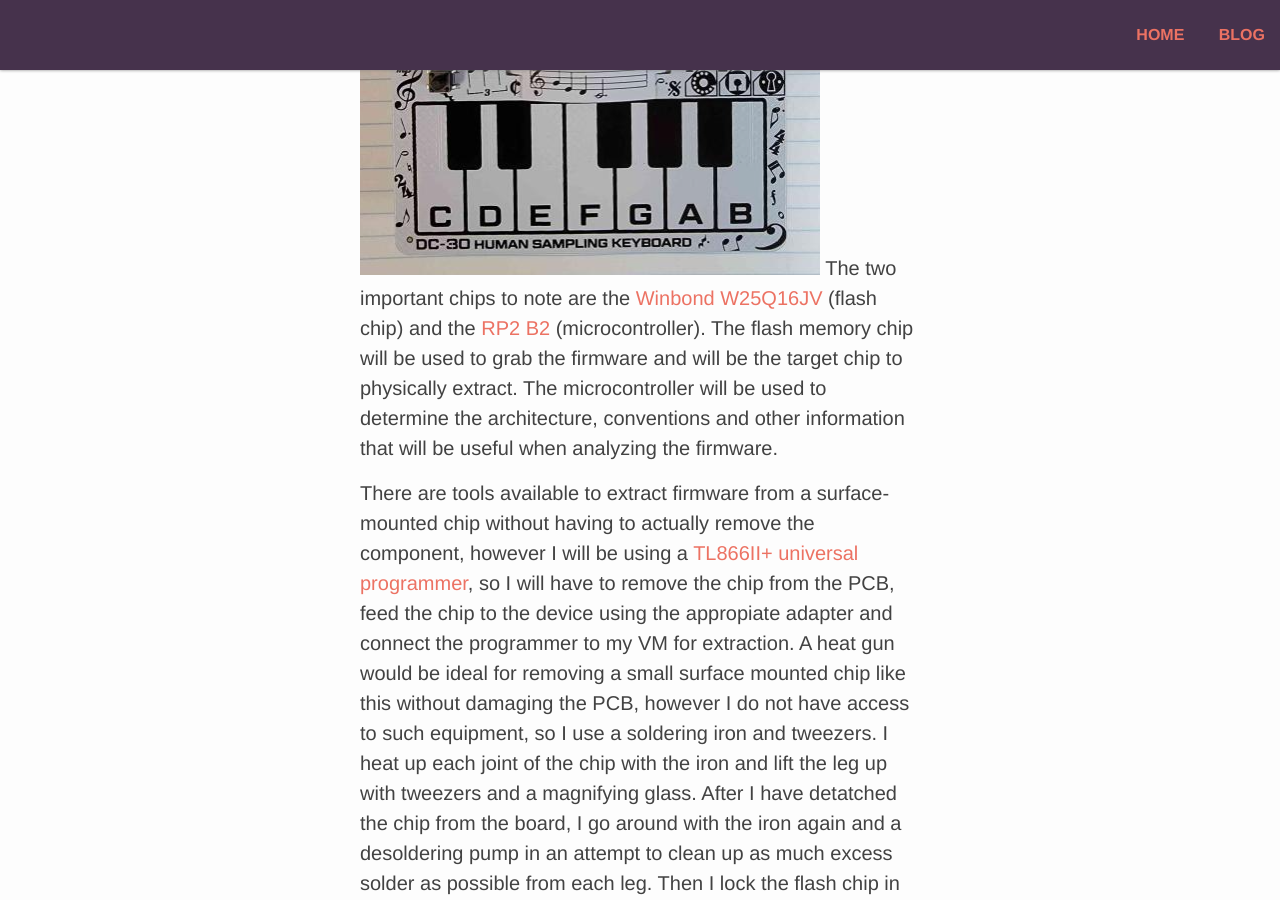
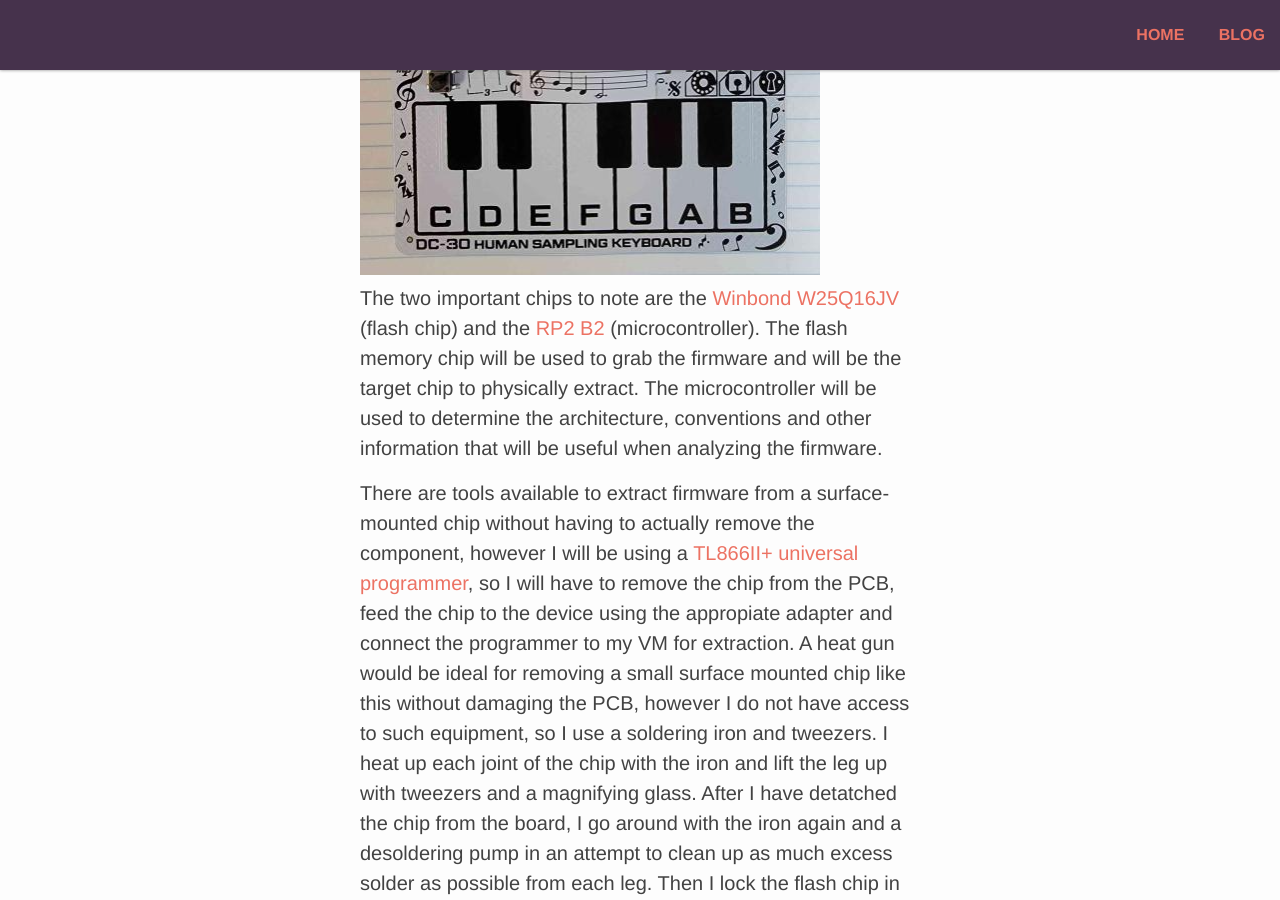
Before and after one commit to elbee-cyber/old.elbee-cyber.github.io, a Jekyll site: the page built from _posts/2022-11-22-Cracking-the-Defcon-30-Badge-Firmware.md, in a window 1280 px wide and 900 px high, scrolled down 1809 px. Built offline with Jekyll 4.4.1, drawn with Linux system fonts in a browser that asks for light colours.

Commit message:
Update 2022-11-22-Cracking-the-Defcon-30-Badge-Firmware.md

```diff
--- a/_posts/2022-11-22-Cracking-the-Defcon-30-Badge-Firmware.md
+++ b/_posts/2022-11-22-Cracking-the-Defcon-30-Badge-Firmware.md
@@ -14,13 +14,16 @@ Once upon a time I was very excited to fly to Las Vegas and attend <a href="http
 
 ### Part 1: Extracting Firmware from SPI Flash
 I began by using a magnifying glass, pen and paper to identify all the visible chips on the PCB.
-<br />
+<br>
 ![](/assets/2022-11-22/Screenshot_1.png)
+<br>
 The two important chips to note are the <a href="https://www.winbond.com/hq/product/code-storage-flash-memory/serial-nor-flash/?__locale=en&partNo=W25Q16JV">Winbond W25Q16JV</a> (flash chip) and the <a href="https://thepihut.com/products/raspberry-pi-rp2040-microcontroller">RP2 B2</a> (microcontroller). The flash memory chip will be used to grab the firmware and will be the target chip to physically extract. The microcontroller will be used to determine the architecture, conventions and other information that will be useful when analyzing the firmware.
 
 There are tools available to extract firmware from a surface-mounted chip without having to actually remove the component, however I will be using a <a href="https://www.aliexpress.us/item/2251832631316605.html?spm=a2g0o.ppclist.product.2.42fduQgFuQgFn0&pdp_npi=2%40dis%21USD%21US%20%248.25%21%248.00%21%21%21%21%21%402101c84a16691420847026788ea9a4%2112000018677635870%21btf&_t=pvid%3A91be51b8-068b-46f5-ad65-2474e20aa1d4&afTraceInfo=32817631357__pc__pcBridgePPC__xxxxxx__1669142084&gatewayAdapt=glo2usa&_randl_shipto=US">TL866II+ universal programmer</a>, so I will have to remove the chip from the PCB, feed the chip to the device using the appropiate adapter and connect the programmer to my VM for extraction. A heat gun would be ideal for removing a small surface mounted chip like this without damaging the PCB, however I do not have access to such equipment, so I use a soldering iron and tweezers. I heat up each joint of the chip with the iron and lift the leg up with tweezers and a magnifying glass. After I have detatched the chip from the board, I go around with the iron again and a desoldering pump in an attempt to clean up as much excess solder as possible from each leg. Then I lock the flash chip in the corresponding adapter and insert it into the TL866II+.
-<br />
+<br>
 ![](/assets/2022-11-22/Screenshot_2.png)
+<br>
 Unfortunatelly, the whole ordeal was pretty messy and resulted in a bit of copper from the PCB being destroyed.
-<br />
+<br>
 ![](/assets/2022-11-22/Screenshot_3.png)
+<br>
```
